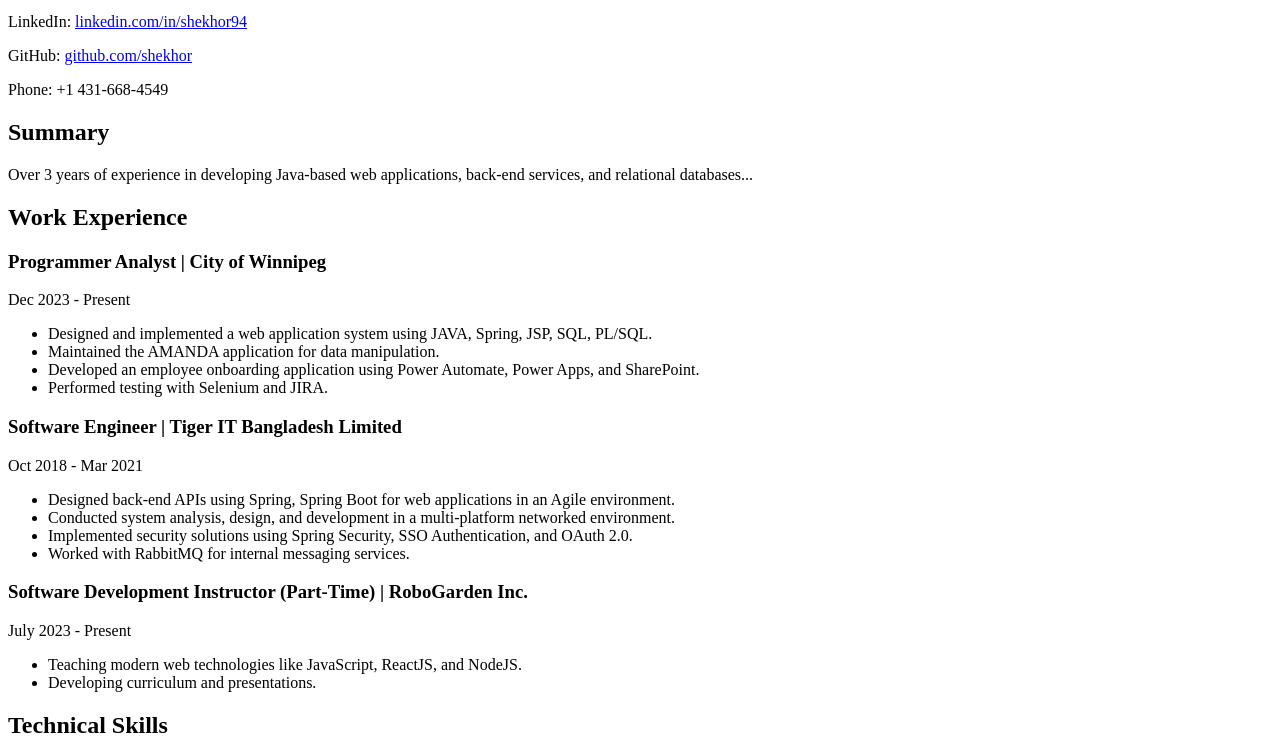
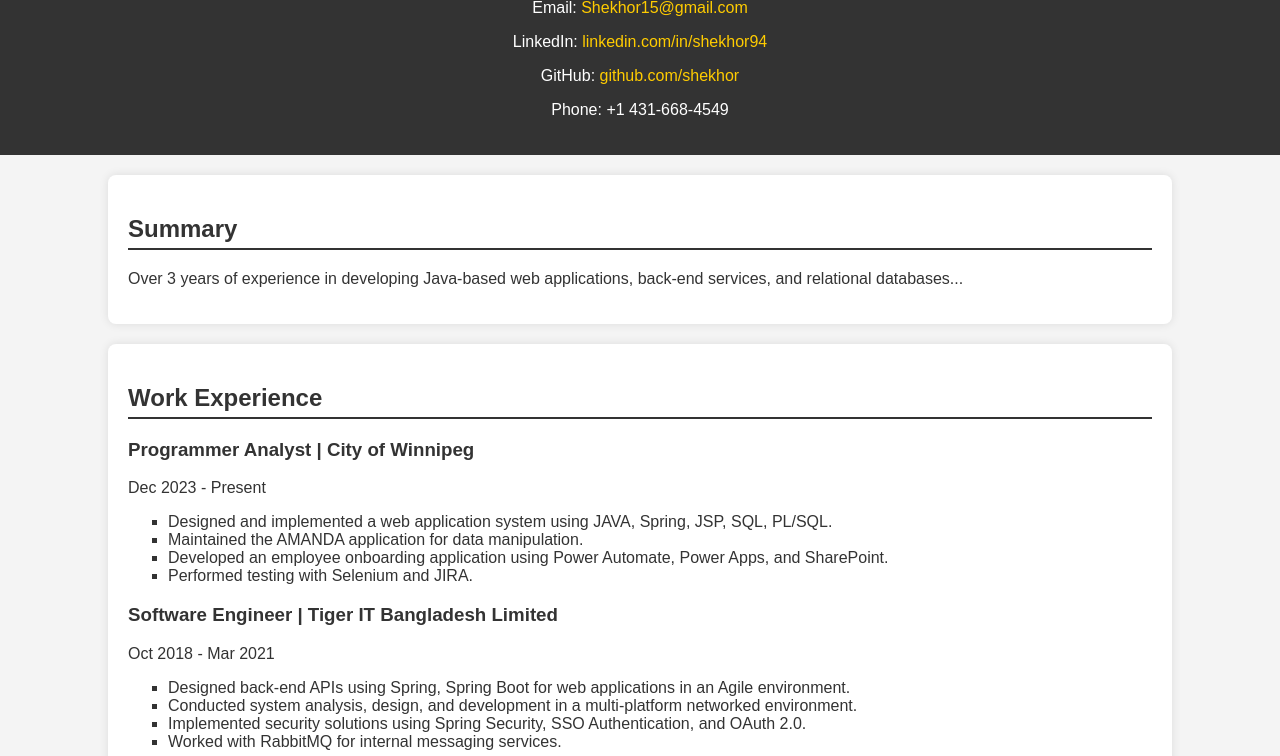
Before and after one commit to shekhor/shekhor.github.io, a plain HTML site: page index.html in a window 1280 px wide. Shown: the part 101-857 px from the top of the page. Drawn offline with Linux system fonts and the light colour scheme.

Commit message:
Added the CSS styling.

```diff
--- a/index.html
+++ b/index.html
@@ -4,7 +4,51 @@
     <meta charset="UTF-8">
     <meta name="viewport" content="width=device-width, initial-scale=1.0">
     <title>Shekhor Chanda - Portfolio</title>
-    <link rel="stylesheet" href="styles.css">
+    <style>
+        /* General Styles */
+        body {
+            font-family: Arial, sans-serif;
+            margin: 0;
+            padding: 0;
+            background-color: #f4f4f4;
+            color: #333;
+        }
+        header {
+            background: #333;
+            color: #fff;
+            text-align: center;
+            padding: 20px;
+        }
+        header a {
+            color: #ffcc00;
+            text-decoration: none;
+        }
+        section {
+            width: 80%;
+            margin: 20px auto;
+            padding: 20px;
+            background: #fff;
+            border-radius: 8px;
+            box-shadow: 0px 0px 10px rgba(0, 0, 0, 0.1);
+        }
+        h2 {
+            border-bottom: 2px solid #333;
+            padding-bottom: 5px;
+        }
+        ul {
+            list-style-type: square;
+        }
+        /* Responsive Design */
+        @media (max-width: 768px) {
+            section {
+                width: 95%;
+                padding: 15px;
+            }
+            header {
+                padding: 10px;
+            }
+        }
+    </style>
 </head>
 <body>
     <header>
```
